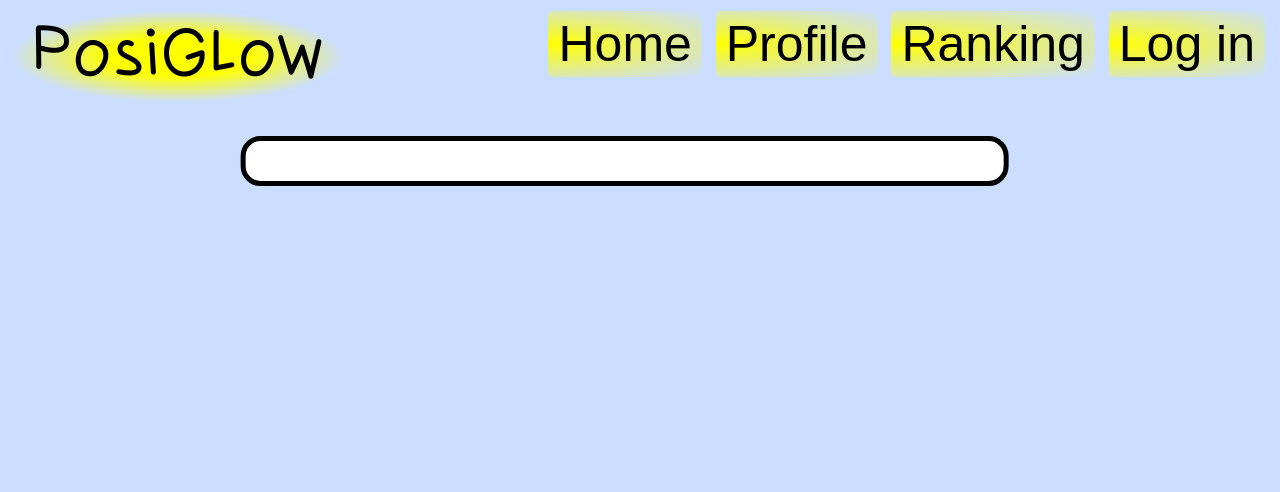
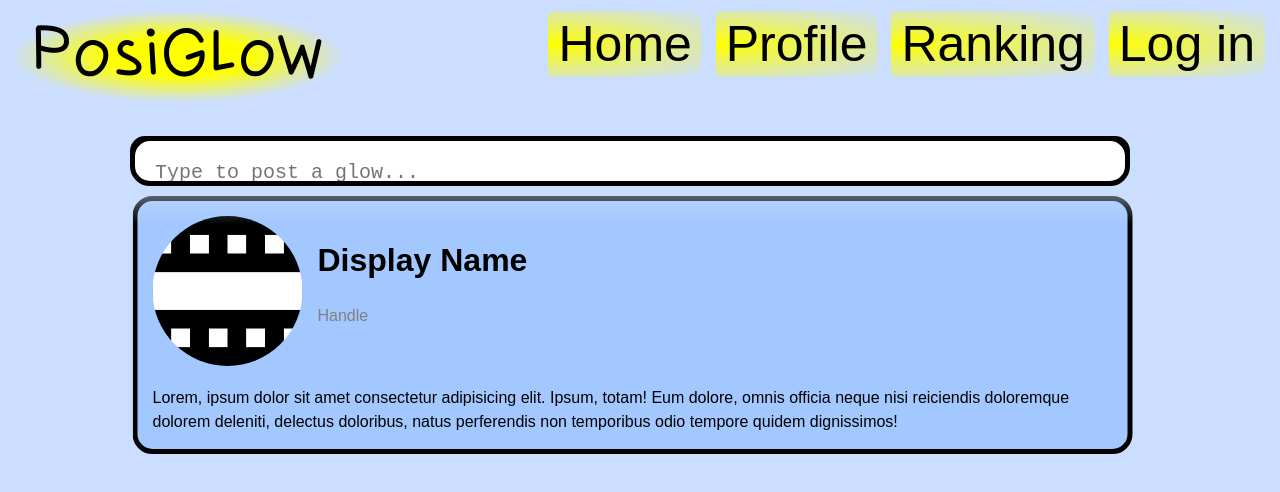
Before and after one commit to fudge21/PosiGlow, a plain HTML site: page index.html in a window 1280 px wide. Drawn offline with Linux system fonts and the light colour scheme.

Commit message:
CSS improvements

```diff
--- a/index.html
+++ b/index.html
@@ -26,13 +26,13 @@
         </div>
     </span>
     <div id="postmaker">
-        <textarea maxlength="500"></textarea>
+        <textarea maxlength="500" placeholder="Type to post a glow..."></textarea>
         <button id="post">Post</button>
     </div>
     <div id="postlist">
         <br>
         <br>
-        <div id="postcardtemplate">
+        <div id="postcard">
             <div id="icon"></div>
             <div id="username">
                 <p id="display">Display Name</p>
--- a/script.js
+++ b/script.js
@@ -4,7 +4,7 @@ document.querySelector("#icon").style.backgroundPosition = `0 ${100*random}%`
 
 document.querySelector('#postmaker textarea').addEventListener('focus', () => {
     document.querySelector("#postlist").style.opacity = 0
-     document.querySelector("#post").style.top = "82.5%"
+     document.querySelector("#post").style.top = "92.5%"
 });
 
 document.querySelector('#postmaker textarea').addEventListener('blur', () => {
--- a/style.css
+++ b/style.css
@@ -19,12 +19,6 @@
     #postcard p {
         color: rgb(208, 208, 208) !important;
     }
-}
-
-@media only screen and (max-width: 600px) {
-  #postlist {
-    width: 90% !important;
-  }
 }
 
 @media only screen and (max-width: 1025px) {
@@ -117,7 +111,7 @@ a:hover {
 
 #postlist {
     position: fixed;
-    width: 60%;
+    width: clamp(0px,90%,1000px);
     max-width: 1000px;
     top: 20%;
     height: 80%;
@@ -154,7 +148,7 @@ a:hover {
     margin-right: 15px;
     flex-shrink: 0; /* Prevent icon from shrinking */
     max-width: 150px;
-    background-image: url(/images/FCProfileIcons.png) ;
+    background-image: url(/images/FCProfileIcons.png);
     background-size: 100%;
     background-position: 0 800%;
 }
@@ -192,12 +186,12 @@ a:hover {
 
 #postmaker textarea {
     position: fixed;
-    width: 60%;
+    width: clamp(0px,90%,1000px);
     max-width: 1000px;
     top: 17%;
     height: 5%;
     left: 50%;
-    transform: translateX(-52%);
+    transform: translateX(-51%);
     border-radius: 20px;
     border: 5px solid black;
     z-index: 20;
@@ -220,17 +214,17 @@ a:hover {
 } */
 #post {
     transition-duration: 1s;
-    width: 10%;
-    left: 65%;
+    width: clamp(0px,90%,1000px) !important;
     position: fixed;
-
+    left: 50%;
+    transform: translateX(-51%);
     top: 17%;
     border-radius: 20px;
     border: 5px solid black;
     background-color: rgb(99, 130, 255);
     color: white;
     padding: 10px;
-    font-size: 20px;
+    font-size: 30px;
     width: 0;
     height: 0;
 }
```
